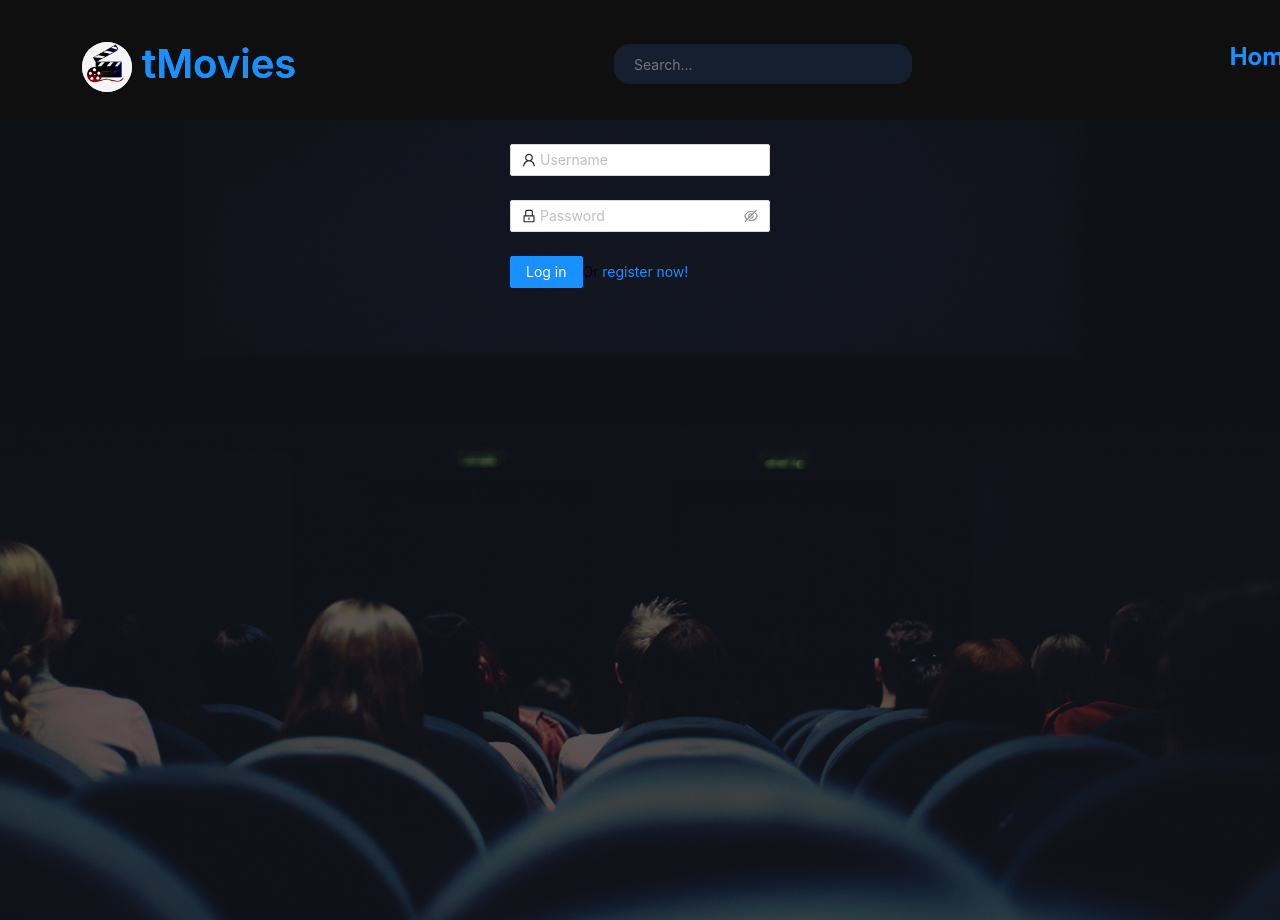
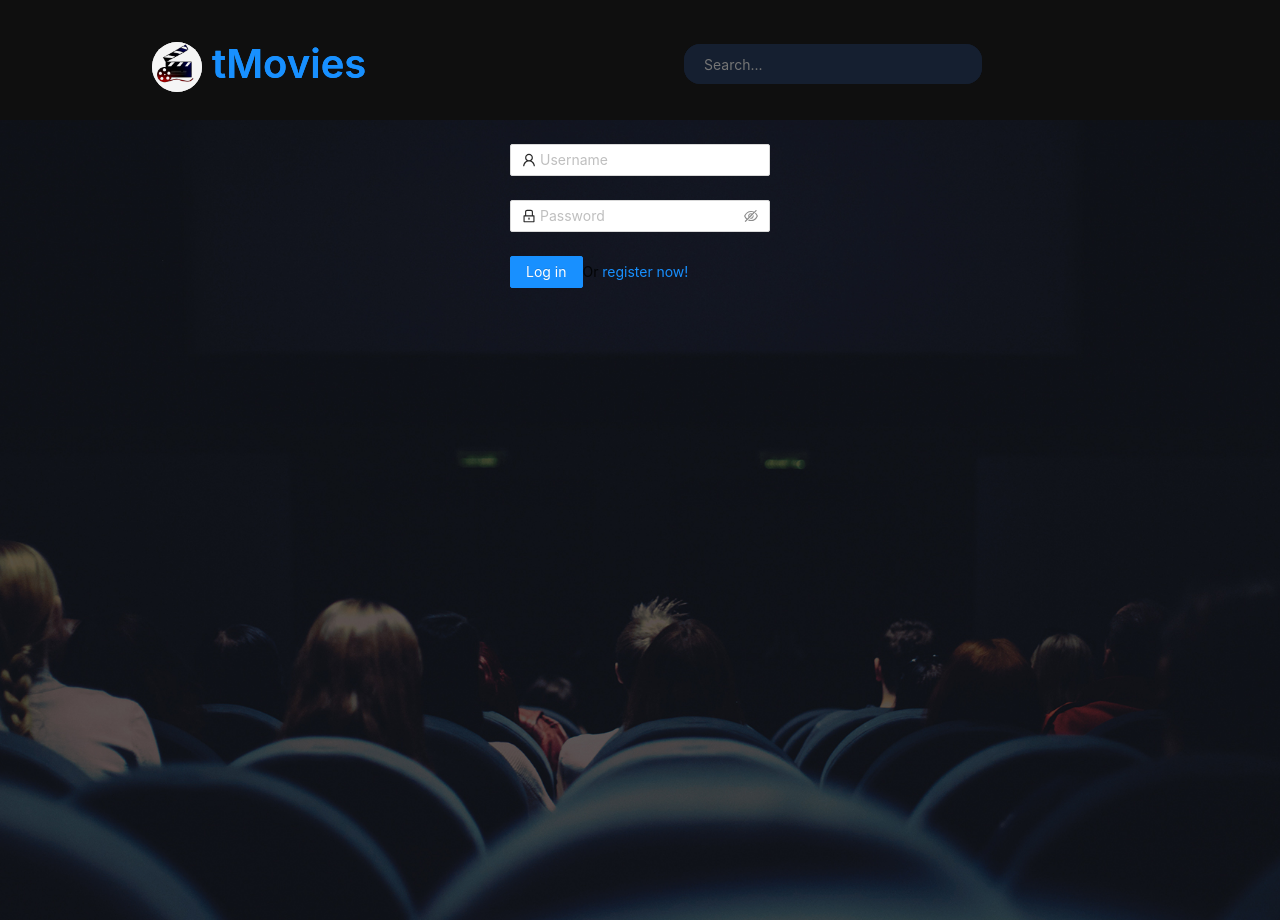
Before and after one commit to phu0nm2/tMovie, a React (Create React App) app: page /signin in a window 1280 px wide. Built offline with nearby package versions, Linux system fonts and the light colour scheme.

Commit message:
fix header 2

```diff
--- a/src/components/Header/style.scss
+++ b/src/components/Header/style.scss
@@ -113,7 +113,7 @@
 }
 @media screen and (min-width: 1200px) {
   .header {
-    margin-left: 50px;
+    margin-left: 120px;
   }
 }
 
```
